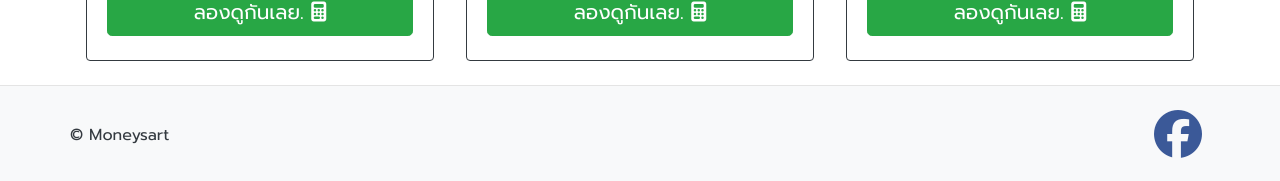
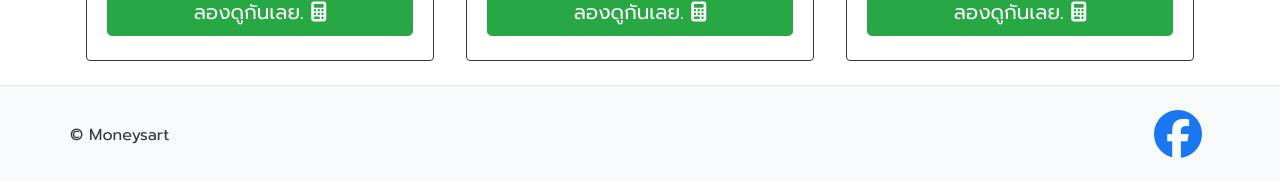
Before and after one commit to moneysart/moneysart.github.io, a Jekyll site: the page built from index.html, in a window 1280 px wide. Shown: the part 2193-2374 px from the top of the page. Built offline with Jekyll 4.4.1, drawn with Linux system fonts in a browser that asks for light colours; nearby versions of some CDN libraries.

Commit message:
fb color

```diff
--- a/_includes/footer.html
+++ b/_includes/footer.html
@@ -16,7 +16,7 @@
             <!-- channels -->
             <div class="col-2 px-0 text-right">
                 <a class="mx-2" href="{{ site.social.facebook }}">
-                    <i class="fab fa-facebook fa-3x" style="color:#3b5998;"></i>
+                    <i class="fab fa-facebook fa-3x" style="color:#1A77F2;"></i>
                 </a>
             </div>
         </div>
```
